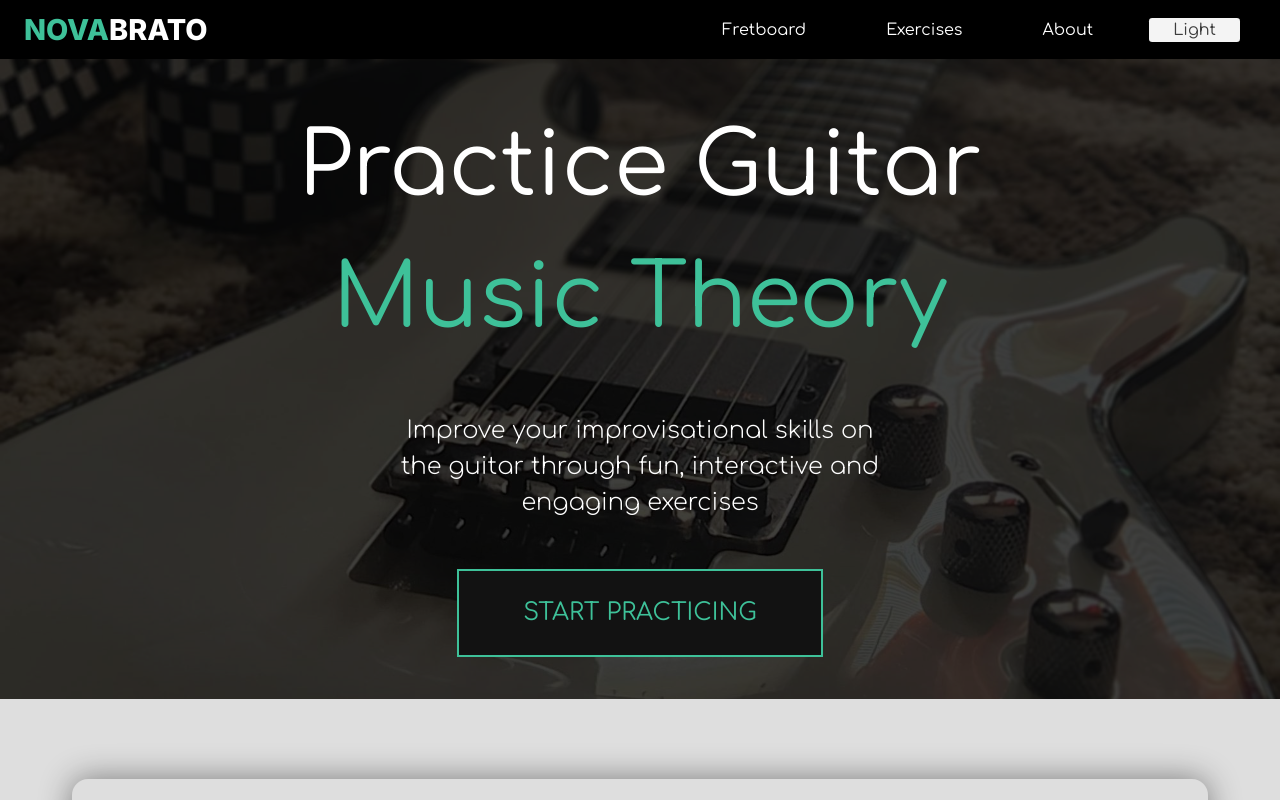
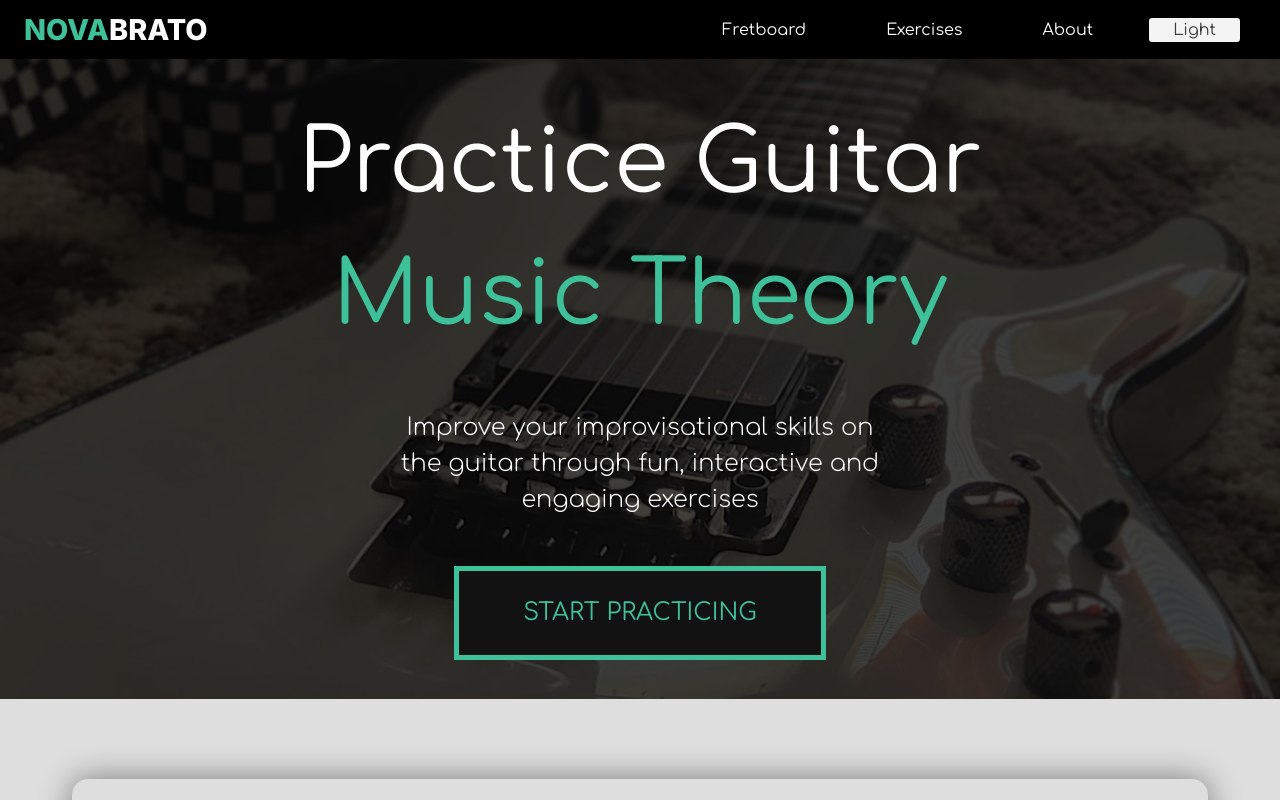
Before and after one commit to NovaSharx/Novabrato, a React (Create React App) app in the folder frontend/: page / in a window 1280 px wide. Shown: the top 800 px of the page. Built offline with nearby package versions, Linux system fonts and the light colour scheme.

Commit message:
Call to action button has secondary color as hover color.

```diff
--- a/frontend/src/components/Home/HeroSection.tsx
+++ b/frontend/src/components/Home/HeroSection.tsx
@@ -8,10 +8,12 @@ const HeroSection: FC = (): ReactElement => {
 
     const CallToActionButton = styled.span`
         color: ${theme.palette.primary.main};
-        border: 2px solid ${theme.palette.primary.main};
+        background-color: #121212;
+        border-color: ${theme.palette.primary.main};
         &:hover {
             color: white;
-            border: 2px solid ${theme.palette.secondary.main};
+            background-color: ${theme.palette.secondary.main};
+            border-color: white;
         }
     `;
 
--- a/frontend/src/stylesheets/css/main.css
+++ b/frontend/src/stylesheets/css/main.css
@@ -340,9 +340,10 @@ p {
 }
 #home #hero-section-container #hero-section #call-to-action #call-to-action-button {
   padding: 1.5rem 4rem;
-  background-color: #121212;
+  border-width: 5px;
+  border-style: solid;
   font-size: 1.5rem;
-  transition: 0.2s;
+  transition: 0.5s;
 }
 #home #hero-section-container #hero-section #call-to-action #call-to-action-button:hover {
   cursor: pointer;
--- a/frontend/src/stylesheets/scss/pages/home/_home.scss
+++ b/frontend/src/stylesheets/scss/pages/home/_home.scss
@@ -48,11 +48,13 @@
                 display: flex;
                 justify-content: center;
 
+
                 #call-to-action-button {
                     padding: 1.5rem 4rem;
-                    background-color: #121212;
+                    border-width: 5px;
+                    border-style: solid;
                     font-size: 1.5rem;
-                    transition: 0.2s;
+                    transition: 0.5s;
 
                     &:hover {
                         cursor: pointer;
```
Also changed, not shown: 1 other file (tests, documents, lock files or other folders).
